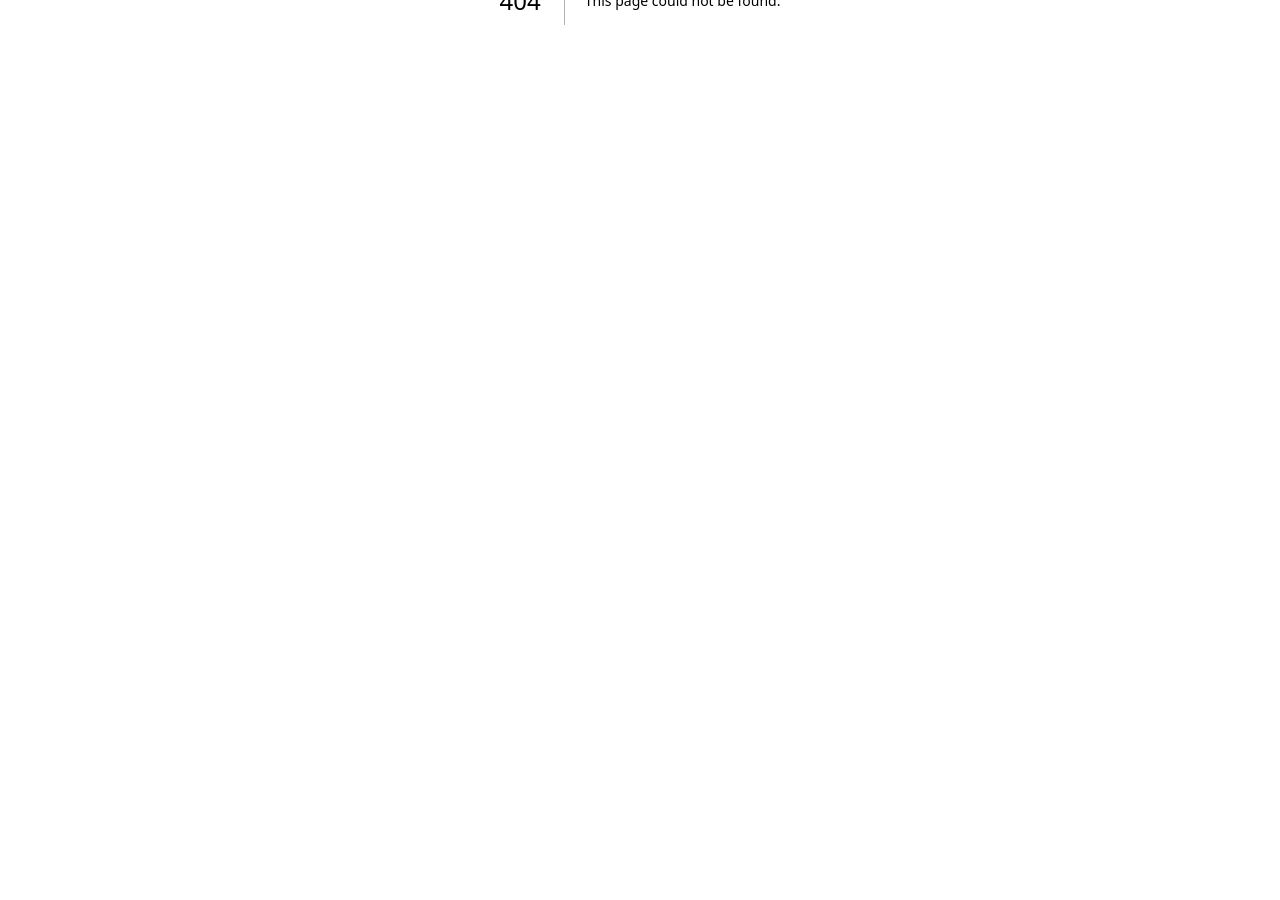
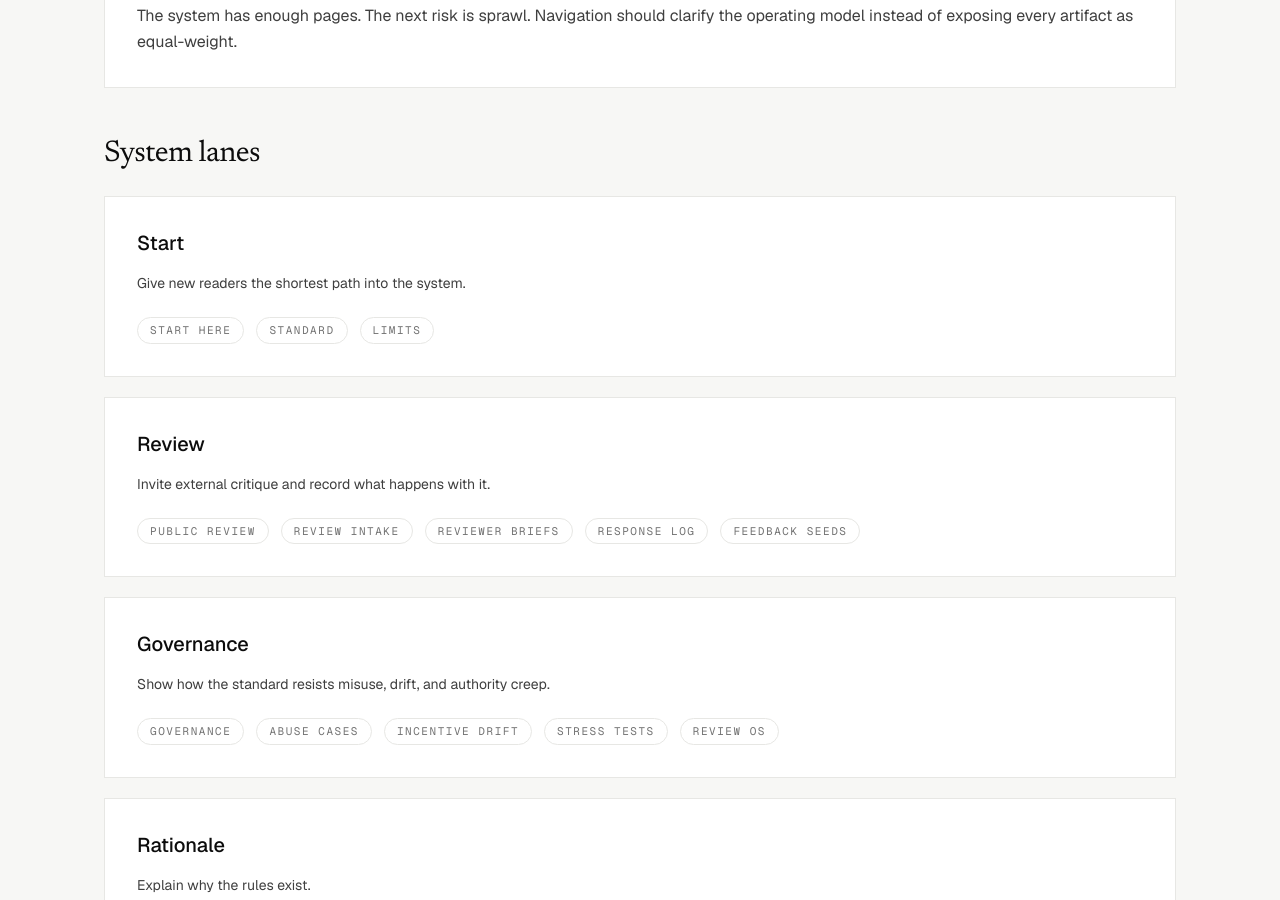
Before and after one commit to zacharymplace/creative-bridge, a Next.js app: page /system-coherence in a window 1280 px wide. Before the commit this address had no page. Shown: the part 400-1300 px from the top of the page. Before the commit the page ends 800 px from the top, so only its background shows below. Built offline with nearby package versions, Linux system fonts and the light colour scheme.

Commit message:
Add navigation and system coherence pass

```diff
--- a/package.json
+++ b/package.json
@@ -1,6 +1,6 @@
 {
   "name": "creative-bridge",
-  "version": "3.9.0",
+  "version": "3.10.0",
   "private": true,
   "scripts": {
     "prebuild": "node scripts/sync-public-assets.mjs",
--- a/scripts/qa-static-export.mjs
+++ b/scripts/qa-static-export.mjs
@@ -68,6 +68,9 @@ const requiredFiles = [
   "docs/releases/v3.7.0.md",
   "docs/releases/v3.8.0.md",
   "docs/releases/v3.9.0.md",
+  "docs/releases/v3.10.0.md",
+  "docs/system/navigation-and-system-coherence.md",
+  "system-coherence.html",
   "docs/business/donation-launch-readiness-review.md",
   "donation-launch-review.html",
   "docs/business/donation-link-staging-copy.md",
--- a/scripts/sync-public-assets.mjs
+++ b/scripts/sync-public-assets.mjs
@@ -60,6 +60,8 @@ const markdownFiles = [
   "releases/v3.7.0.md",
   "releases/v3.8.0.md",
   "releases/v3.9.0.md",
+  "releases/v3.10.0.md",
+  "system/navigation-and-system-coherence.md",
   "business/donation-launch-readiness-review.md",
   "business/donation-link-staging-copy.md",
   "business/donation-implementation-gate.md",
--- /dev/null
+++ b/src/app/system-coherence/page.tsx
@@ -0,0 +1,86 @@
+import Link from "next/link";
+
+import { systemCoherence } from "@/content/system-coherence/system-coherence";
+
+export default function SystemCoherencePage() {
+  return (
+    <main>
+      <section className="cb-container cb-section-y">
+        <p className="font-mono text-[13px] uppercase tracking-[0.18em] text-[var(--cb-muted)]">
+          Version {systemCoherence.version}
+        </p>
+
+        <h1 className="cb-display mt-4 max-w-4xl text-4xl tracking-tight text-[var(--cb-ink)] sm:text-5xl sm:leading-tight">
+          {systemCoherence.title}
+        </h1>
+
+        <p className="mt-6 max-w-3xl text-lg leading-relaxed text-[var(--cb-body)]">
+          {systemCoherence.summary}
+        </p>
+
+        <div className="mt-10 border border-[var(--cb-border)] bg-[var(--cb-surface)] p-6 sm:p-8">
+          <h2 className="text-base font-medium text-[var(--cb-ink)]">
+            Position
+          </h2>
+          <p className="mt-4 text-base leading-relaxed text-[var(--cb-body)]">
+            {systemCoherence.position}
+          </p>
+        </div>
+
+        <section className="mt-12">
+          <h2 className="cb-display text-3xl text-[var(--cb-ink)]">
+            System lanes
+          </h2>
+
+          <div className="mt-6 grid gap-5">
+            {systemCoherence.lanes.map((lane) => (
+              <article
+                key={lane.title}
+                className="border border-[var(--cb-border)] bg-[var(--cb-surface)] p-6 sm:p-8"
+              >
+                <h3 className="text-xl font-medium text-[var(--cb-ink)]">
+                  {lane.title}
+                </h3>
+                <p className="mt-3 max-w-3xl text-sm leading-7 text-[var(--cb-body)]">
+                  {lane.purpose}
+                </p>
+
+                <div className="mt-5 flex flex-wrap gap-3">
+                  {lane.routes.map((route) => (
+                    <Link
+                      key={route.href}
+                      href={route.href}
+                      className="rounded-full border border-[var(--cb-border)] bg-white px-3 py-1 font-mono text-[11px] uppercase tracking-[0.14em] text-[var(--cb-muted)] underline-offset-4 hover:underline"
+                    >
+                      {route.label}
+                    </Link>
+                  ))}
+                </div>
+              </article>
+            ))}
+          </div>
+        </section>
+
+        <section className="mt-12 border border-[var(--cb-border)] bg-[var(--cb-surface)] p-6 sm:p-8">
+          <h2 className="cb-display text-3xl text-[var(--cb-ink)]">
+            Compression rules
+          </h2>
+          <ul className="mt-6 space-y-4 text-sm leading-7 text-[var(--cb-body)]">
+            {systemCoherence.compressionRules.map((rule) => (
+              <li key={rule}>— {rule}</li>
+            ))}
+          </ul>
+        </section>
+
+        <section className="mt-12 border-t border-[var(--cb-border)] pt-8">
+          <h2 className="font-mono text-[12px] uppercase tracking-[0.2em] text-[var(--cb-muted)]">
+            Next decision
+          </h2>
+          <p className="mt-4 max-w-3xl text-sm leading-7 text-[var(--cb-body)]">
+            {systemCoherence.nextDecision}
+          </p>
+        </section>
+      </section>
+    </main>
+  );
+}
--- a/src/content/site-copy.ts
+++ b/src/content/site-copy.ts
@@ -157,6 +157,7 @@ export const footerCopy = {
   { label: "Rejected Patterns", href: "/rejected-patterns" },
   { label: "Review Rubric", href: "/review-rubric" },
   { label: "System Map", href: "/system-map" },
+  { label: "Coherence", href: "/system-coherence" },
   { label: "v1 Freeze", href: "/v1" },
   { label: "Review", href: "/review" },
   { label: "Abuse Cases", href: "/abuse-cases" },
@@ -189,6 +190,7 @@ export const footerCopy = {
   { label: "Rejected Patterns", href: "/rejected-patterns" },
   { label: "Review Rubric", href: "/review-rubric" },
   { label: "System Map", href: "/system-map" },
+  { label: "Coherence", href: "/system-coherence" },
   { label: "v1 Freeze", href: "/v1" },
   { label: "Review", href: "/review" },
   { label: "Abuse Cases", href: "/abuse-cases" },
--- /dev/null
+++ b/src/content/system-coherence/system-coherence.ts
@@ -0,0 +1,83 @@
+export const systemCoherence = {
+  title: "Navigation & System Coherence Pass",
+  version: "3.10.0",
+  summary:
+    "A coherence layer that groups The Creative Bridge into clearer reader paths before additional major-version expansion.",
+  position:
+    "The system has enough pages. The next risk is sprawl. Navigation should clarify the operating model instead of exposing every artifact as equal-weight.",
+  lanes: [
+    {
+      title: "Start",
+      purpose:
+        "Give new readers the shortest path into the system.",
+      routes: [
+        { label: "Start Here", href: "/start" },
+        { label: "Standard", href: "/standard" },
+        { label: "Limits", href: "/limits" },
+      ],
+    },
+    {
+      title: "Review",
+      purpose:
+        "Invite external critique and record what happens with it.",
+      routes: [
+        { label: "Public Review", href: "/review" },
+        { label: "Review Intake", href: "/review-intake" },
+        { label: "Reviewer Briefs", href: "/reviewer-briefs" },
+        { label: "Response Log", href: "/review-response-log" },
+        { label: "Feedback Seeds", href: "/feedback-seeds" },
+      ],
+    },
+    {
+      title: "Governance",
+      purpose:
+        "Show how the standard resists misuse, drift, and authority creep.",
+      routes: [
+        { label: "Governance", href: "/governance" },
+        { label: "Abuse Cases", href: "/abuse-cases" },
+        { label: "Incentive Drift", href: "/incentive-drift" },
+        { label: "Stress Tests", href: "/stress-tests" },
+        { label: "Review OS", href: "/review-os" },
+      ],
+    },
+    {
+      title: "Rationale",
+      purpose:
+        "Explain why the rules exist.",
+      routes: [
+        { label: "Whyfiles", href: "/whyfiles" },
+        { label: "Rejected Patterns", href: "/rejected-patterns" },
+        { label: "Trust Layer", href: "/trust" },
+        { label: "System Map", href: "/system-map" },
+      ],
+    },
+    {
+      title: "Funding",
+      purpose:
+        "Prepare sustainability without turning support into legitimacy.",
+      routes: [
+        { label: "Funding", href: "/funding" },
+        { label: "Sustainability", href: "/sustainability" },
+        { label: "Donation Readiness", href: "/donation-readiness" },
+        { label: "Supporter Copy", href: "/supporter-copy" },
+        { label: "Sponsor Terms", href: "/sponsor-terms" },
+        { label: "Recognition", href: "/recognition-boundaries" },
+        { label: "Payment Providers", href: "/payment-provider-evaluation" },
+        { label: "Provider Decision", href: "/donation-provider-decision" },
+        { label: "Donation Gate", href: "/donation-gate" },
+        { label: "Donation Staging", href: "/donation-staging" },
+        { label: "Launch Review", href: "/donation-launch-review" },
+      ],
+    },
+  ],
+  compressionRules: [
+    "Start pages should be prioritized over artifact pages.",
+    "Funding pages should be grouped together instead of promoted individually.",
+    "Review pages should lead toward critique and response logging.",
+    "Governance pages should explain risk control, not product capability.",
+    "Whyfiles should act as rationale records, not the primary front door.",
+    "No new major-version work should proceed until navigation sprawl is reduced.",
+  ],
+  nextDecision:
+    "The next major push should simplify visible navigation and make /start the primary public entry point while preserving deep routes for traceability.",
+} as const;
```
Also changed, not shown: 2 other files (tests, documents, lock files or other folders).
